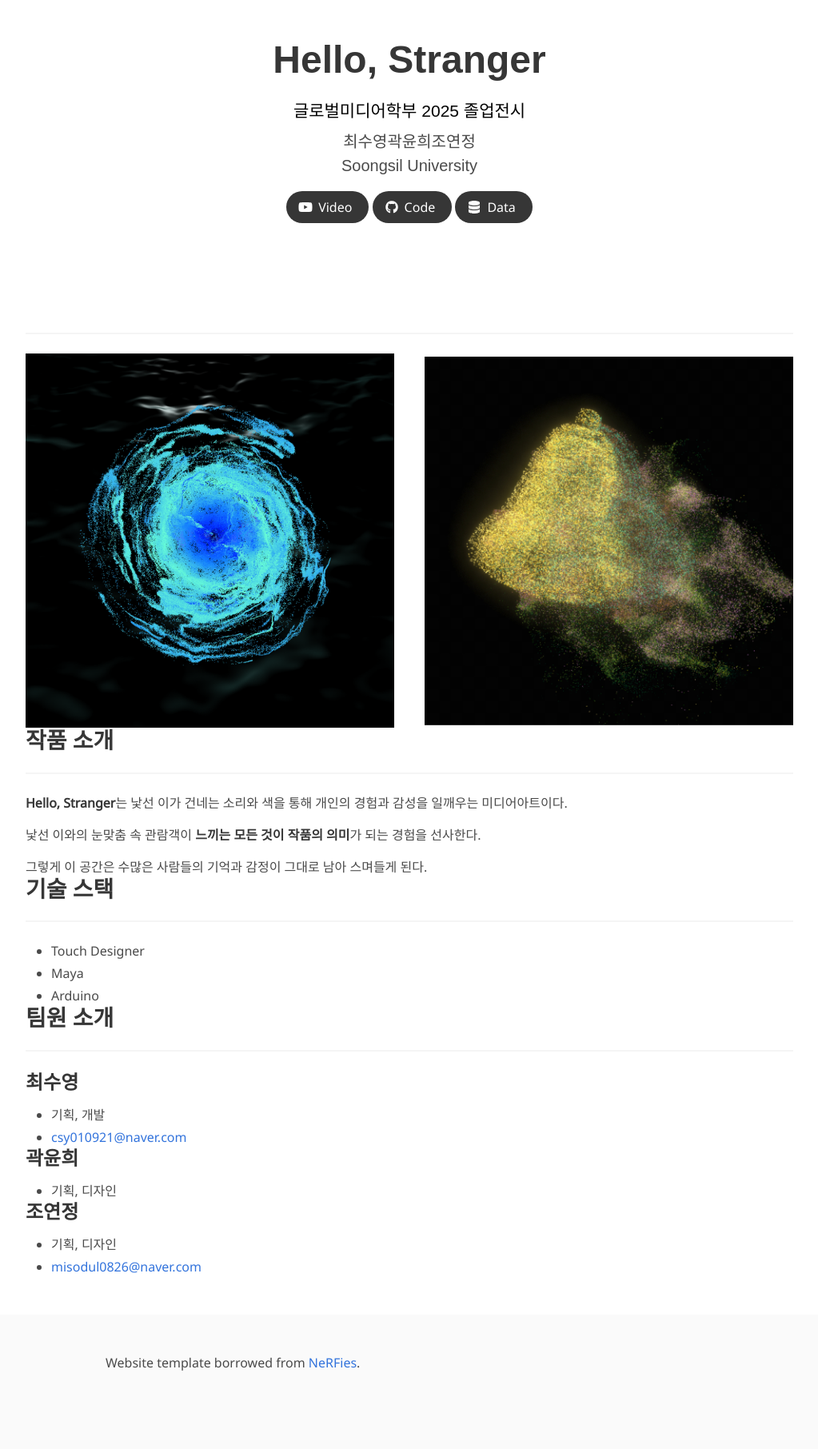
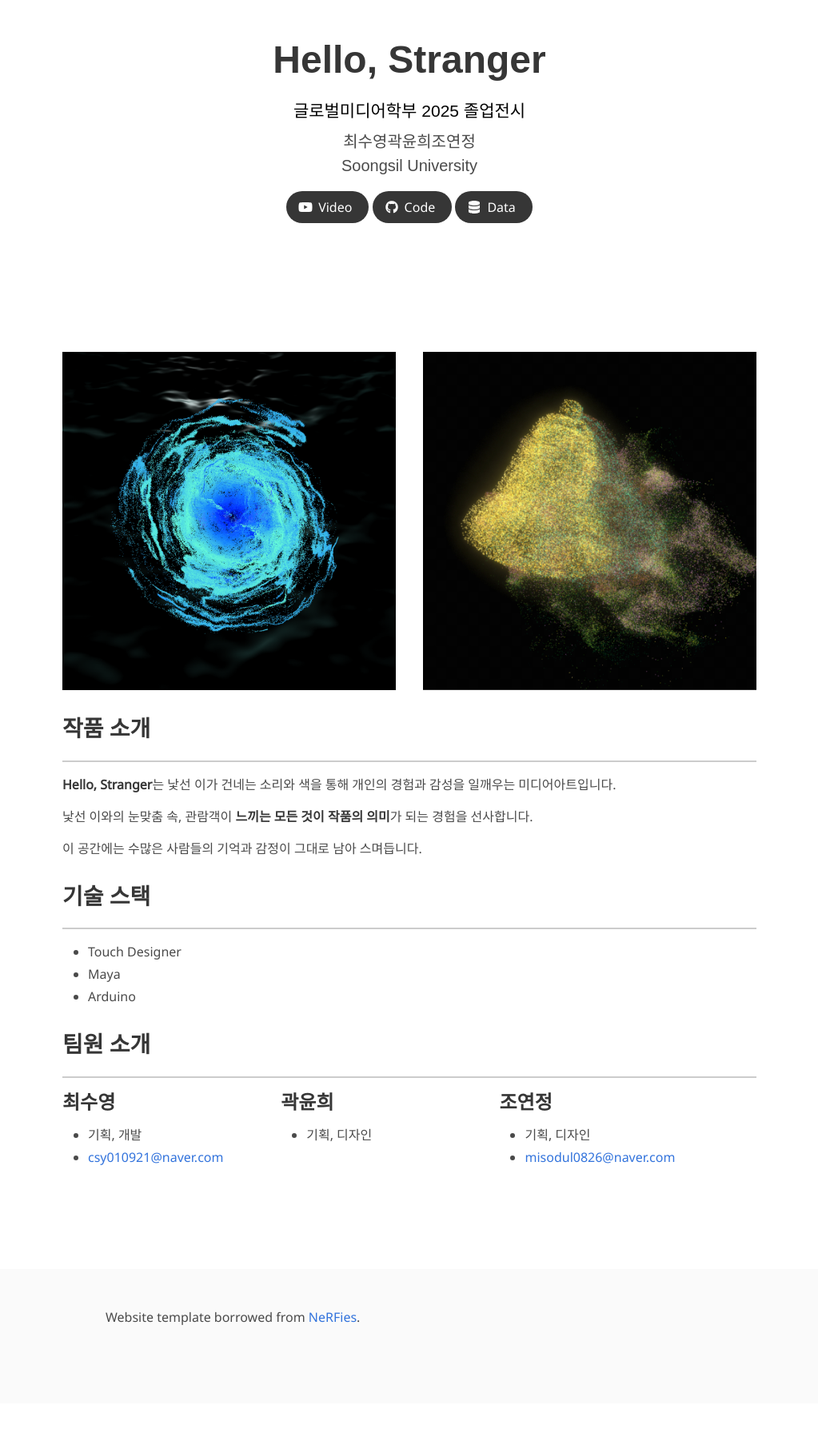
Before and after one commit to soo0choi/Ink, a Jekyll site: the page built from index.md, in a window 1280 px wide. Shown: the whole page at 80% size, without its empty margins (128-1151 px from the left). Built offline with Jekyll 4.4.1, drawn with Linux system fonts in a browser that asks for light colours; some web fonts are replaced; after the commit the page ends 1755 px from its top, so only the background shows below that.

Commit message:
Update index.md

```diff
--- a/index.md
+++ b/index.md
@@ -16,57 +16,102 @@ code: "https://github.com/soo0choi/Ink.git"
 data: "https://github.com/your-repo/dataset"
 ---
 
-<body>
-  <hr>
-  <div style="display: flex; justify-content: space-between; align-items: center;">
-    <img src="images/wave01.png" alt="wave 001" style="max-width: 48%; height: auto;">
-    <img src="images/bell01.jpg" alt="bell 001" style="max-width: 48%; height: auto;">
+<style>
+  /* 전체 컨테이너 가운데 정렬, 적절한 최대 너비 지정 */
+  .project-container {
+    max-width: 900px;
+    margin: 0 auto;
+    padding: 1rem;
+  }
+  /* 이미지 블록 */
+  .image-row {
+    display: flex;
+    justify-content: space-between;
+    gap: 1rem;
+    margin-bottom: 2rem;
+  }
+  .image-row img {
+    width: 48%;
+    height: auto;
+    display: block;
+  }
+  /* 각 section 제목과 내용 간격 */
+  section {
+    margin-bottom: 2rem;
+  }
+  section h2 {
+    margin-bottom: 0.5rem;
+  }
+  hr {
+    border: none;
+    border-top: 2px solid #ccc;
+    margin-bottom: 1rem;
+  }
+  /* 팀원 소개: inline-block 으로 가로배치, 모바일에서는 세로로 쌓임 */
+  .team-member {
+    display: inline-block;
+    vertical-align: top;
+    width: 30%;
+    min-width: 200px;
+    margin-right: 1%;
+  }
+  .team-member:last-child {
+    margin-right: 0;
+  }
+</style>
+
+<div class="project-container">
+
+  <!-- 이미지 행 -->
+  <div class="image-row">
+    <img src="images/wave01.png" alt="wave 001">
+    <img src="images/bell01.jpg" alt="bell 001">
   </div>
-</body>
 
+  <!-- 작품 소개 -->
+  <section>
+    <h2>작품 소개</h2>
+    <hr>
+    <p><strong>Hello, Stranger</strong>는 낯선 이가 건네는 소리와 색을 통해 개인의 경험과 감성을 일깨우는 미디어아트입니다.</p>
+    <p>낯선 이와의 눈맞춤 속, 관람객이 <strong>느끼는 모든 것이 작품의 의미</strong>가 되는 경험을 선사합니다.</p>
+    <p>이 공간에는 수많은 사람들의 기억과 감정이 그대로 남아 스며듭니다.</p>
+  </section>
 
-<!-- 작품 소개 -->
-<section>
-  <h2>작품 소개</h2>
-  <hr>
-  <p><strong>Hello, Stranger</strong>는 낯선 이가 건네는 소리와 색을 통해 개인의 경험과 감성을 일깨우는 미디어아트이다.</p>
-  <p>낯선 이와의 눈맞춤 속 관람객이 <strong>느끼는 모든 것이 작품의 의미</strong>가 되는 경험을 선사한다.</p>
-  <p>그렇게 이 공간은 수많은 사람들의 기억과 감정이 그대로 남아 스며들게 된다.</p>
-</section>
+  <!-- 기술 스택 -->
+  <section>
+    <h2>기술 스택</h2>
+    <hr>
+    <ul>
+      <li>Touch Designer</li>
+      <li>Maya</li>
+      <li>Arduino</li>
+    </ul>
+  </section>
 
-<!-- 기술 스택 -->
-<section>
-  <h2>기술 스택</h2>
-  <hr>
-  <ul>
-    <li>Touch Designer</li>
-    <li>Maya</li>
-    <li>Arduino</li>
-  </ul>
-</section>
+  <!-- 팀원 소개 -->
+  <section>
+    <h2>팀원 소개</h2>
+    <hr>
+    <div class="team-member">
+      <h3>최수영</h3>
+      <ul>
+        <li>기획, 개발</li>
+        <li><a href="mailto:csy010921@naver.com">csy010921@naver.com</a></li>
+      </ul>
+    </div>
+    <div class="team-member">
+      <h3>곽윤희</h3>
+      <ul>
+        <li>기획, 디자인</li>
+      </ul>
+    </div>
+    <div class="team-member">
+      <h3>조연정</h3>
+      <ul>
+        <li>기획, 디자인</li>
+        <li><a href="mailto:misodul0826@naver.com">misodul0826@naver.com</a></li>
+      </ul>
+    </div>
+  </section>
 
-<!-- 팀원 소개 -->
-<section>
-  <h2>팀원 소개</h2>
-  <hr>
-  <div class="team-member">
-    <h3>최수영</h3>
-    <ul>
-      <li>기획, 개발</li>
-      <li><a href="mailto:csy010921@naver.com">csy010921@naver.com</a></li>
-    </ul>
-  </div>
-  <div class="team-member">
-    <h3>곽윤희</h3>
-    <ul>
-      <li>기획, 디자인</li>
-    </ul>
-  </div>
-  <div class="team-member">
-    <h3>조연정</h3>
-    <ul>
-      <li>기획, 디자인</li>
-      <li><a href="mailto:misodul0826@naver.com">misodul0826@naver.com</a></li>
-    </ul>
-  </div>
-</section>
+</div>
```
